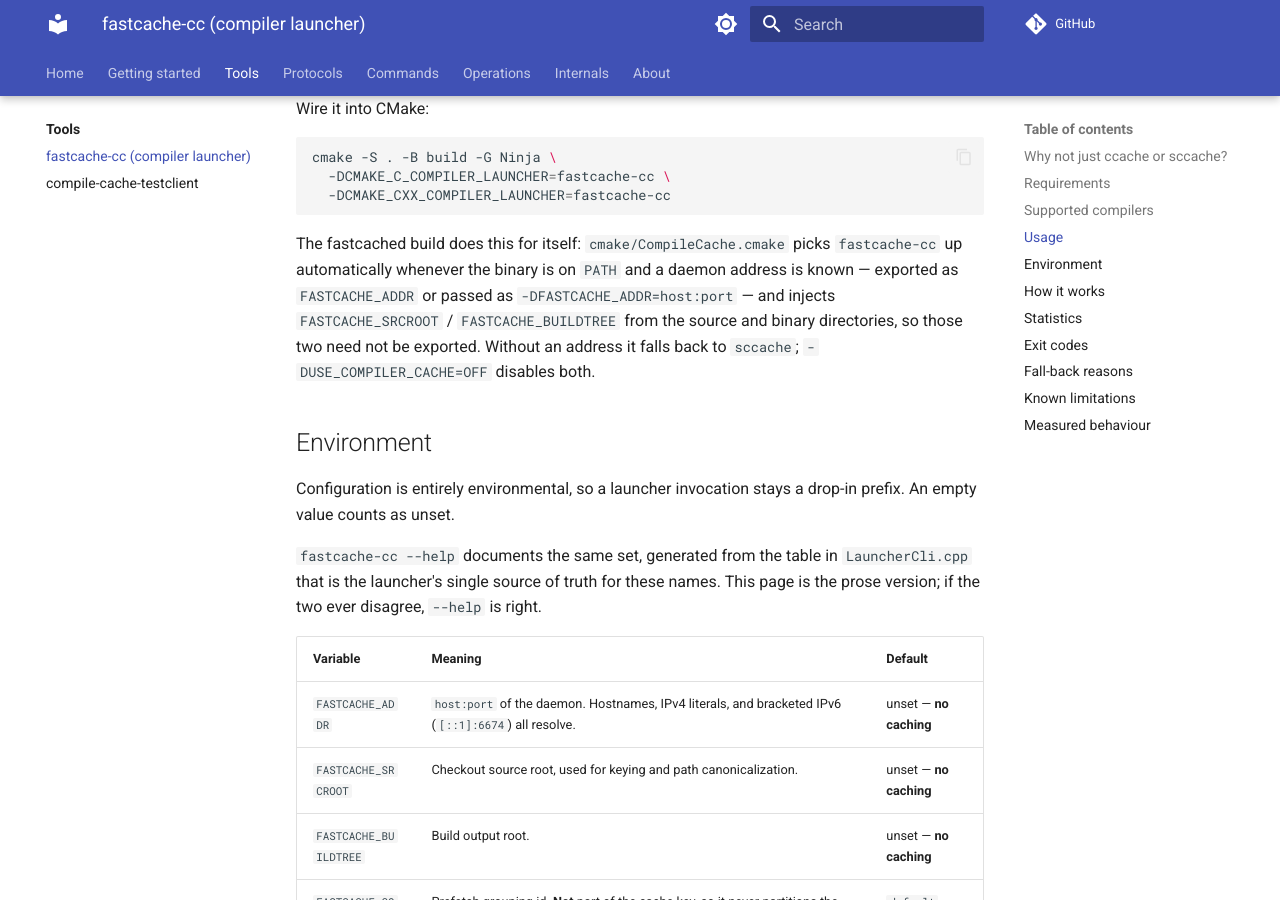
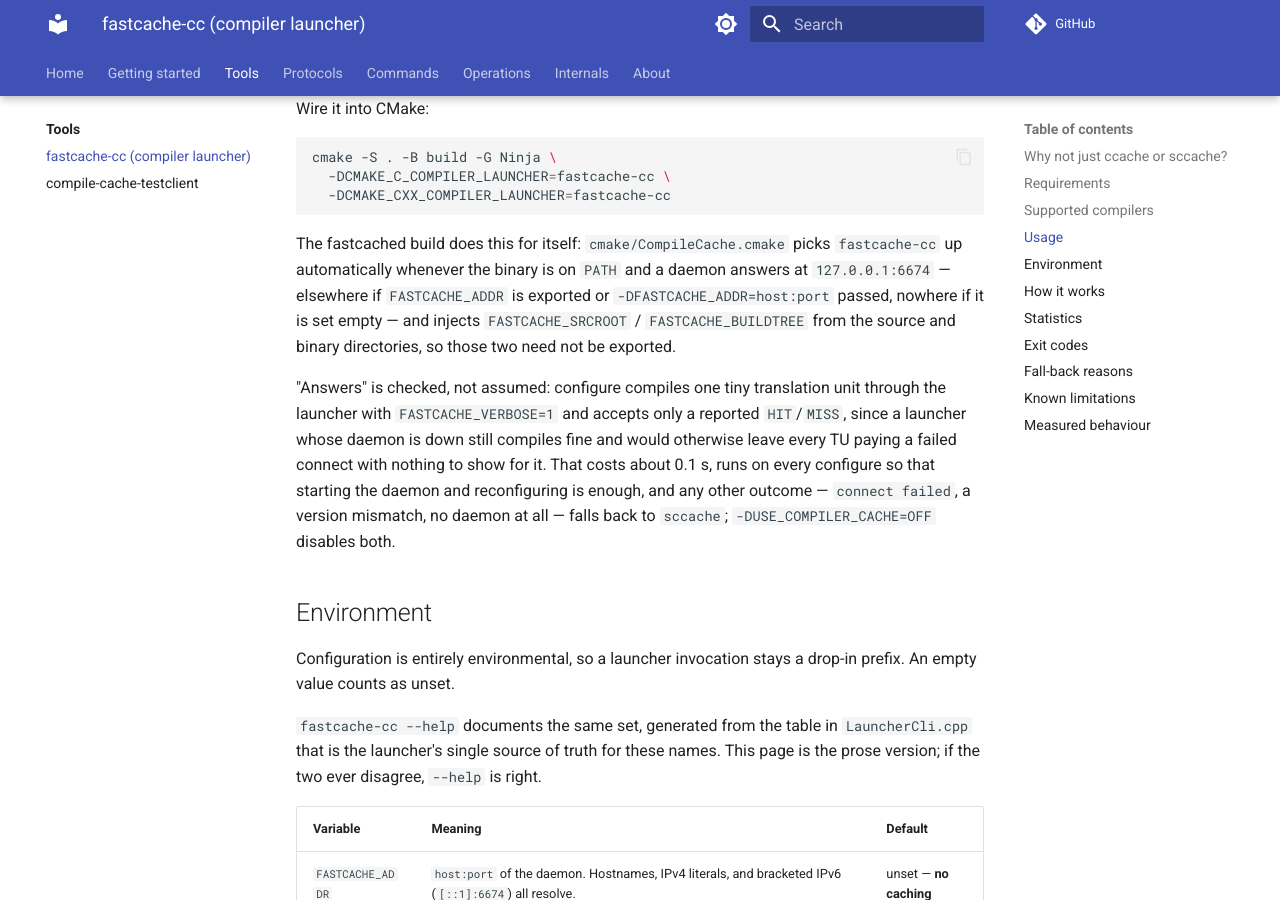
Before and after one commit to LASTRADA-Software/fastcached, an MkDocs documentation site: the page built from docs/tools/fastcache-cc.md, in a window 1280 px wide and 900 px high, scrolled down 1851 px. Built offline with MkDocs 1.6.1 and Material for MkDocs 9.7.7, drawn with Linux system fonts in a browser that asks for light colours; comment, search, counter and statistics services are not loaded.

Commit message:
build: select fastcache-cc by default when a daemon answers
Our own build gated the fastcache-cc launcher on FASTCACHE_ADDR being exported,
so it was never picked up by default and we dogfooded ccache instead. 0.1.0
listens on 127.0.0.1:6674 out of the box and the installers register a service
that starts it at login, so the address no longer needs saying.

Default to that port, and make the choice conditional on a daemon actually
answering: configure compiles one tiny translation unit through the launcher
with FASTCACHE_VERBOSE=1 and accepts only a reported HIT/MISS. That costs about
0.1s, and it matters because the launcher never fails a build — pointed at a
dead daemon it just runs the real compiler, leaving every translation unit to
pay a failed connect with precompiled headers disabled for nothing and ccache
passed over. Any other outcome — connect failed, a wrong service on the port, a
version mismatch — falls through to sccache or ccache with the reason printed.

The candidate table gains _check and _detail columns so the probe and the
address in the status line stay data rows rather than branches, and the
environment fastcache-cc is configured with is defined once, so the probe
cannot vouch for a configuration the build does not use. A launcher already
sitting in the CMake cache now says so and points at --fresh, which is
otherwise an invisible reason for the selection never to run.

Signed-off-by: Christian Parpart <christian@parpart.family>

```diff
--- a/docs/tools/fastcache-cc.md
+++ b/docs/tools/fastcache-cc.md
@@ -81,10 +81,18 @@
 
 The fastcached build does this for itself: `cmake/CompileCache.cmake` picks
 `fastcache-cc` up automatically whenever the binary is on `PATH` and a daemon
-address is known — exported as `FASTCACHE_ADDR` or passed as
-`-DFASTCACHE_ADDR=host:port` — and injects `FASTCACHE_SRCROOT` /
-`FASTCACHE_BUILDTREE` from the source and binary directories, so those two need
-not be exported. Without an address it falls back to `sccache`;
+answers at `127.0.0.1:6674` — elsewhere if `FASTCACHE_ADDR` is exported or
+`-DFASTCACHE_ADDR=host:port` passed, nowhere if it is set empty — and injects
+`FASTCACHE_SRCROOT` / `FASTCACHE_BUILDTREE` from the source and binary
+directories, so those two need not be exported.
+
+"Answers" is checked, not assumed: configure compiles one tiny translation unit
+through the launcher with `FASTCACHE_VERBOSE=1` and accepts only a reported
+`HIT`/`MISS`, since a launcher whose daemon is down still compiles fine and would
+otherwise leave every TU paying a failed connect with nothing to show for it.
+That costs about 0.1 s, runs on every configure so that starting the daemon and
+reconfiguring is enough, and any other outcome — `connect failed`, a version
+mismatch, no daemon at all — falls back to `sccache`;
 `-DUSE_COMPILER_CACHE=OFF` disables both.
 
 ## Environment
```
Also changed, not shown: AGENT.md (+7 -3 lines), CMakeLists.txt (+4 -3 lines), 1 other file.
